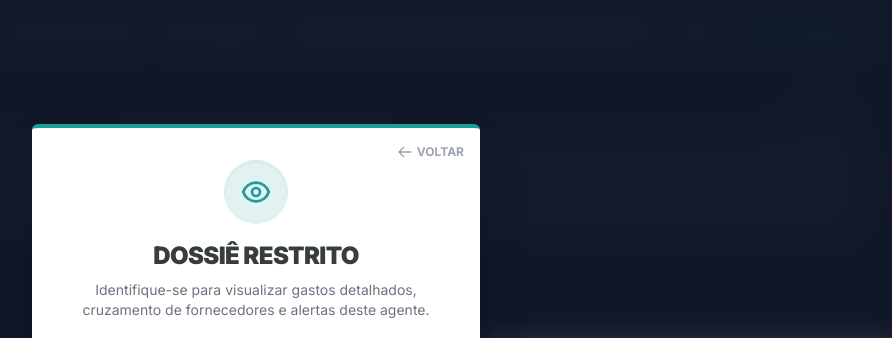
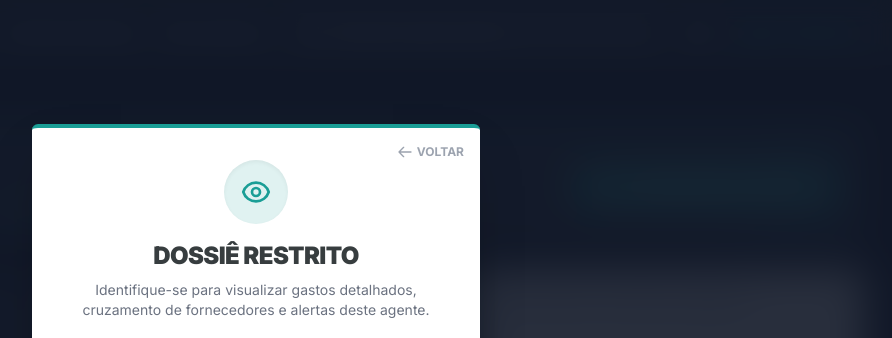
Before and after one commit to Luizzz21/PolitiK, a Django app: page /politico/1/ in a window 1280 px wide. Shown: the top 338 px of the page, without its empty margins (384-1276 px from the left). Run offline with Django 4.2, Linux system fonts and the light colour scheme; tables that the repository leaves empty hold one stand-in row (values such as "Sample post"); data that the repository does not hold is empty; parts of the project's set-up code (start-up, migrations or seed data) failed here and were passed over; some libraries are stand-ins or nearby versions.

Commit message:
fix(ui): Remove extra closing div causing background SVG to bleed over the navbar in politico_detail

```diff
--- a/politik_django/templates/politico_detail.html
+++ b/politik_django/templates/politico_detail.html
@@ -72,7 +72,6 @@
                 <span class="text-[#1A9E96] bg-[#1A9E96]/20 px-2 py-0.5 rounded font-black">TOTAL GASTO: R$ <span id="total-gasto-fmt" data-val="{{ total_gasto_raw }}">{{ total_gasto }}</span></span>
             </div>
         </div>
-        </div>
 
         <!-- Botão de Vínculo Funcional -->
         <button id="btn-follow" onclick="DetailApp.handleFollow()"
@@ -87,7 +86,8 @@
             {% endif %}
         </button>
 
-        <svg class="absolute -right-6 -top-6 w-48 h-48 text-[#373D3F] opacity-50 pointer-events-none" fill="currentColor" viewBox="0 0 24 24"><path d="M12 12c2.21 0 4-1.79 4-4s-1.79-4-4-4-4 1.79-4 4 1.79 4 4 4zm0 2c-2.67 0-8 1.34-8 4v2h16v-2c0-2.66-5.33-4-8-4z"/></svg>
+        <!-- SVG Decorativo de fundo -->
+        <svg class="absolute -right-6 -top-6 w-48 h-48 text-[#1A9E96] opacity-10 pointer-events-none" fill="currentColor" viewBox="0 0 24 24"><path d="M12 12c2.21 0 4-1.79 4-4s-1.79-4-4-4-4 1.79-4 4 1.79 4 4 4zm0 2c-2.67 0-8 1.34-8 4v2h16v-2c0-2.66-5.33-4-8-4z"/></svg>
     </div>
 
     <div class="grid grid-cols-1 lg:grid-cols-3 gap-6 mb-8">
```
